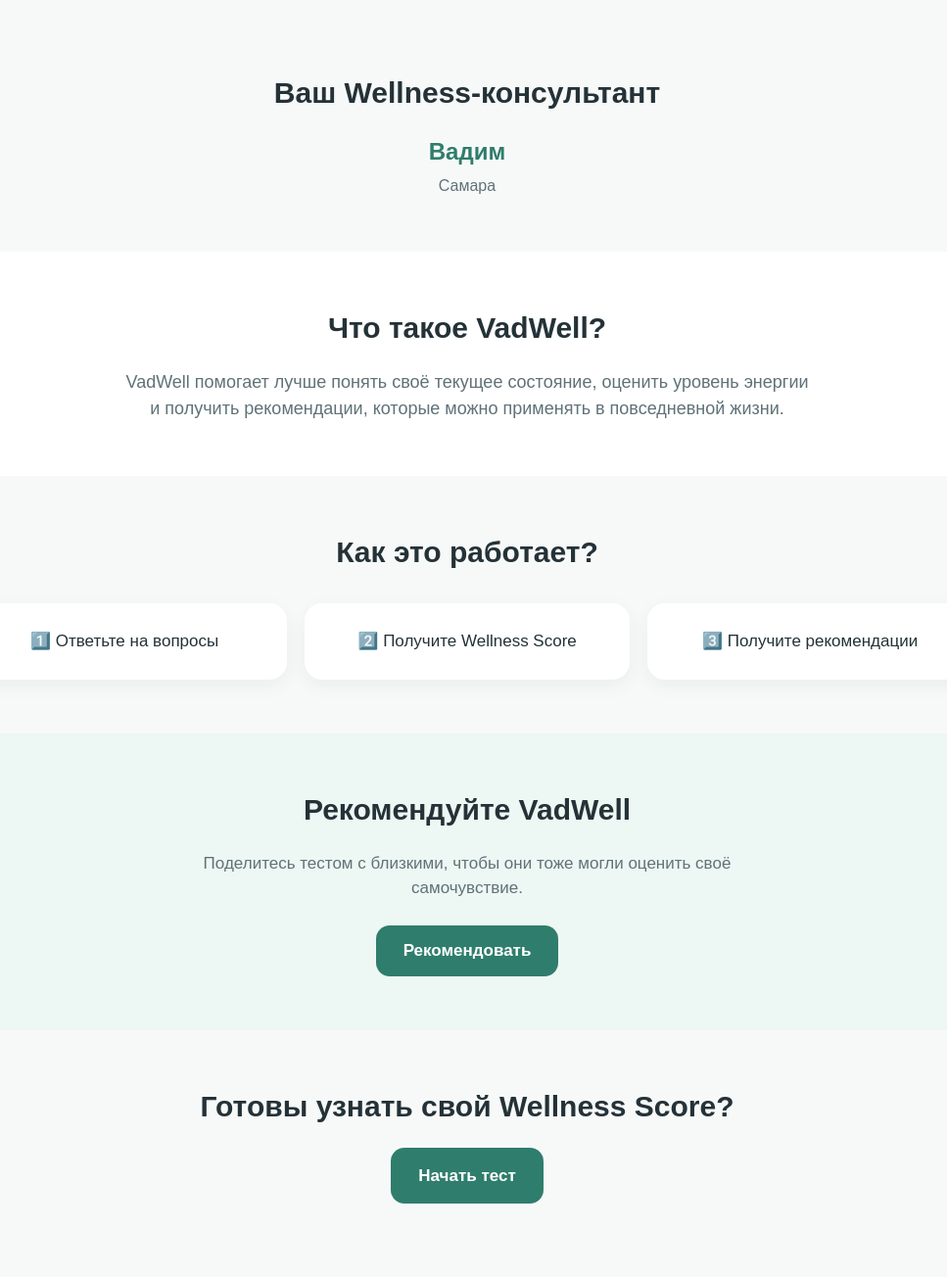
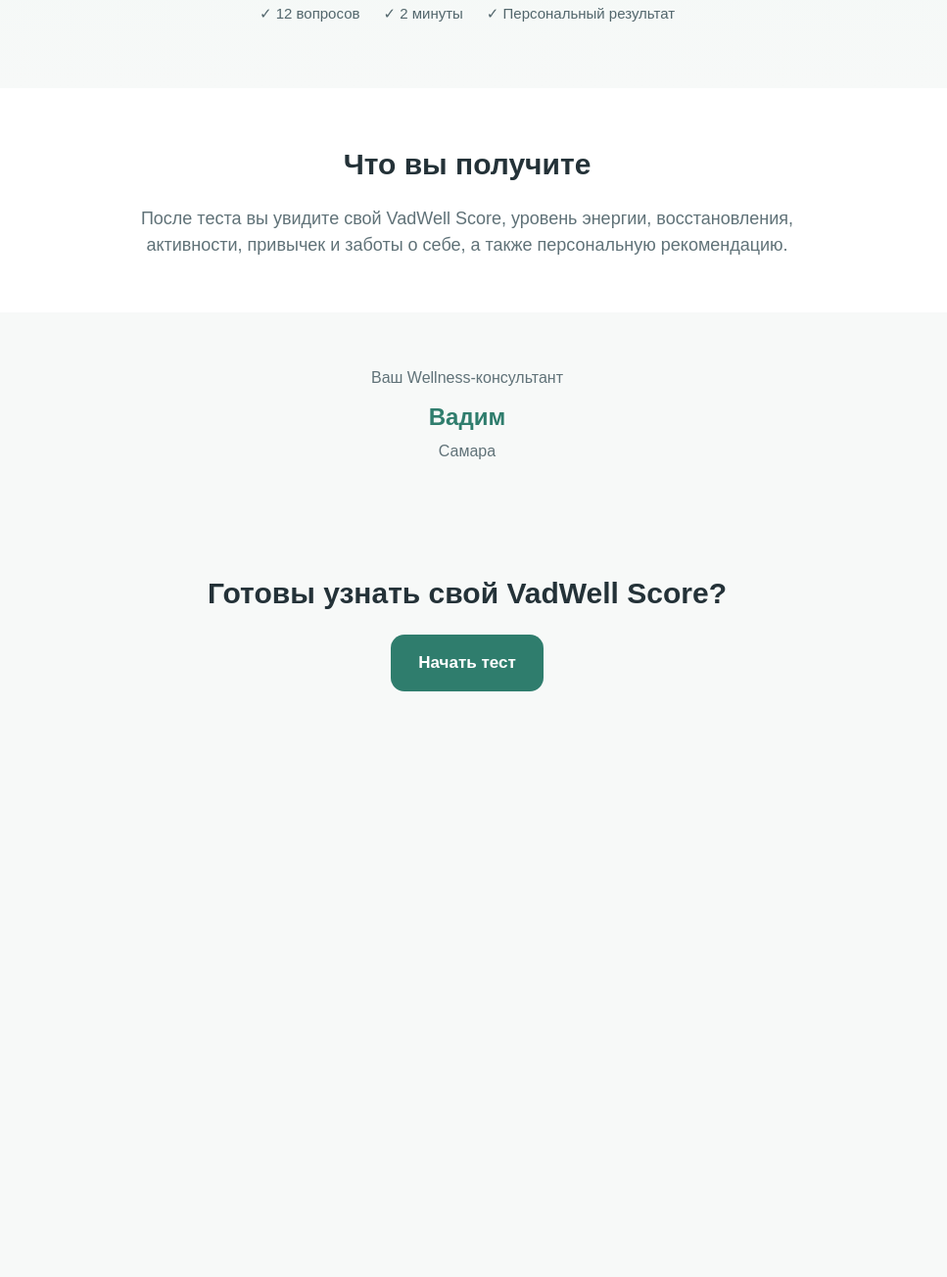
Before and after one commit to Vadwell/vadwell-v2, a plain HTML site: page index.html in a window 1280 px wide. Shown: the part 437-1741 px from the top of the page at 98% size, without its empty margins (163-1130 px from the left). After the commit the page ends 1218 px from the top, so only its background shows below. Drawn offline with Linux system fonts and the light colour scheme.

Commit message:
Refactor HTML structure and improve content clarity

```diff
--- a/index.html
+++ b/index.html
@@ -2,259 +2,133 @@
 <html lang="ru">
 
 <head>
+  <meta charset="UTF-8">
 
-<meta charset="UTF-8">
-<meta name="viewport" content="width=device-width, initial-scale=1.0">
+  <meta name="viewport"
+        content="width=device-width, initial-scale=1.0">
 
   <title>VadWell — Wellness Test</title>
 
   <link rel="stylesheet" href="css/style.css">
-
 </head>
 
-
 <body>
-
 
 <header class="hero">
 
   <div class="container">
 
+    <div class="logo">
+      VadWell
+    </div>
 
     <h1>
-Узнайте, что влияет на вашу энергию и самочувствие
+      Узнайте, что влияет на вашу энергию
+      и самочувствие
     </h1>
-
 
     <p>
       Пройдите бесплатный Wellness-тест за 2 минуты
-и получите персональные рекомендации.
+      и получите персональный результат
+      по 5 ключевым направлениям.
     </p>
-
 
     <a href="test.html" class="button">
       Пройти тест бесплатно
     </a>
 
+    <div class="advantages">
 
-<div class="advantages">
+      <div>
+        ✓ 12 вопросов
+      </div>
 
       <div>
         ✓ 2 минуты
       </div>
 
       <div>
-✓ Бесплатно
-</div>
-
-<div>
         ✓ Персональный результат
       </div>
 
-
     </div>
-
 
   </div>
 
 </header>
 
 
-
-<section class="consultant">
+<section class="about">
 
   <div class="container">
 
-
     <h2>
-Ваш Wellness-консультант
+      Что вы получите
     </h2>
 
-
-<h3 id="consultantName"></h3>
-
-<p id="consultantCity"></p>
-
+    <p>
+      После теста вы увидите свой VadWell Score,
+      уровень энергии, восстановления, активности,
+      привычек и заботы о себе,
+      а также персональную рекомендацию.
+    </p>
 
   </div>
 
 </section>
 
 
-
-
-<section class="about">
-
+<section class="consultant">
 
   <div class="container">
 
-
-<h2>
-Что такое VadWell?
-</h2>
-
-
-<p>
-
-VadWell помогает лучше понять своё текущее состояние,
-оценить уровень энергии и получить рекомендации,
-которые можно применять в повседневной жизни.
-
+    <p class="subtitle">
+      Ваш Wellness-консультант
     </p>
 
+    <h3 id="consultantName">
+    </h3>
+
+    <p id="consultantCity">
+    </p>
 
   </div>
-
 
 </section>
 
 
-
-
-<section class="how">
-
+<section class="final">
 
   <div class="container">
 
-
     <h2>
-Как это работает?
+      Готовы узнать свой VadWell Score?
     </h2>
-
-
-<div class="steps">
-
-
-<div>
-1️⃣ Ответьте на вопросы
-</div>
-
-
-<div>
-2️⃣ Получите Wellness Score
-</div>
-
-
-<div>
-3️⃣ Получите рекомендации
-</div>
-
-
-</div>
-
-
-</div>
-
-
-</section>
-
-
-
-
-
-<section class="recommend">
-
-
-<div class="container">
-
-
-<h2>
-Рекомендуйте VadWell
-</h2>
-
-
-<p>
-
-Поделитесь тестом с близкими,
-чтобы они тоже могли оценить своё самочувствие.
-
-</p>
-
-
-<button class="button" onclick="shareTest()">
-
-Рекомендовать
-
-</button>
-
-
-</div>
-
-
-</section>
-
-
-
-
-
-
-<section class="final">
-
-
-<div class="container">
-
-
-<h2>
-Готовы узнать свой Wellness Score?
-</h2>
-
 
     <a href="test.html" class="button">
       Начать тест
     </a>
 
-
   </div>
-
 
 </section>
 
 
-
-
 <script src="config/consultant.js"></script>
-
 
 <script>
 
-
-document.getElementById("consultantName").innerHTML =
+document.getElementById(
+  "consultantName"
+).innerHTML =
 consultant.name;
 
-
-document.getElementById("consultantCity").innerHTML =
+document.getElementById(
+  "consultantCity"
+).innerHTML =
 consultant.city;
 
-
-
-function shareTest(){
-
-if(navigator.share){
-
-navigator.share({
-
-title:"VadWell Wellness Test",
-
-text:"Пройди бесплатный Wellness-тест",
-
-url:window.location.href
-
-});
-
-}
-
-else{
-
-alert("Скопируйте ссылку и отправьте её друзьям");
-
-}
-
-}
-
-
 </script>
-
-
 
 </body>
 
```
Lines whose indentation alone changed are shown as unchanged.
